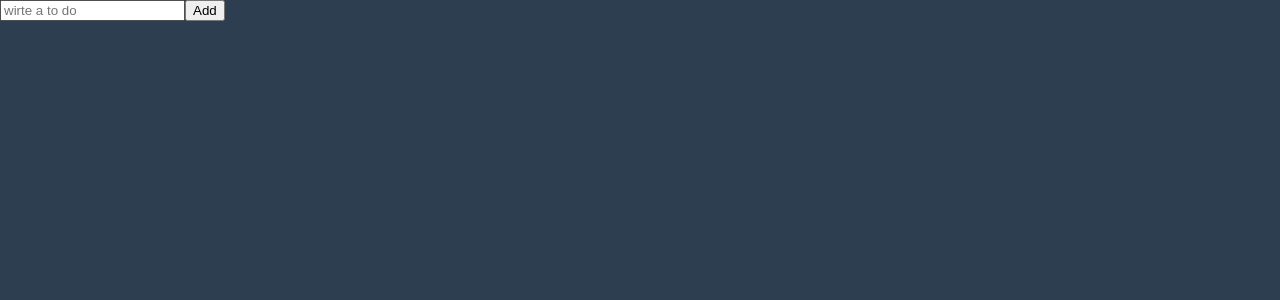
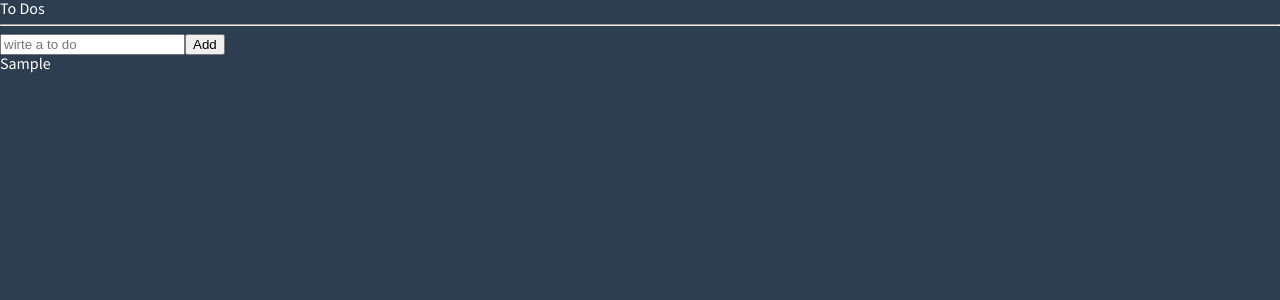
Before and after one commit to babooteng2/react-masterclass, a React (Create React App) app: page / in a window 1280 px wide. Both pictures are taken after typing "Sample" into the empty fields and a click on the button "Add". Shown: the top 300 px of the page. Built offline with nearby package versions, Linux system fonts and the light colour scheme.

Commit message:
#5.11 Add To Do with Recoil

```diff
--- a/src/App.tsx
+++ b/src/App.tsx
@@ -1,5 +1,5 @@
 import { createGlobalStyle } from "styled-components";
-import TodoList from "./TodoList";
+import TodoList from "./components/TodoList";
 
 const GlobalStyle = createGlobalStyle`
   @import url('https://fonts.googleapis.com/css2?family=Source+Sans+Pro:wght@300;400&display=swap');
--- a/src/TodoList.tsx
+++ /dev/null
@@ -1,29 +0,0 @@
-import React from "react";
-import { useForm } from "react-hook-form";
-
-interface IForm {
-  toDo: string;
-}
-
-function TodoList() {
-  const { register, handleSubmit, setValue } = useForm<IForm>();
-  const hadleValid = (data: IForm) => {
-    console.log("add to do", data.toDo);
-    setValue("toDo", "");
-  };
-  return (
-    <div>
-      <form onSubmit={handleSubmit(hadleValid)}>
-        <input
-          {...register("toDo", {
-            required: "Please write a To Do",
-          })}
-          placeholder="wirte a to do"
-        />
-        <button>Add</button>
-      </form>
-    </div>
-  );
-}
-
-export default TodoList;
--- /dev/null
+++ b/src/components/TodoList.tsx
@@ -0,0 +1,56 @@
+import React from "react";
+import { useForm } from "react-hook-form";
+import { atom, useRecoilState } from "recoil";
+
+interface IForm {
+  toDo: string;
+}
+
+interface IToDo {
+  id: number;
+  text: string;
+  category: "TO_DO" | "DOING" | "DONE";
+}
+
+const toDoState = atom<IToDo[]>({
+  key: "toDo",
+  default: [],
+});
+
+function TodoList() {
+  const [toDos, setToDos] = useRecoilState(toDoState);
+  /* const value = useRecoilValue(toDoState);
+  const modFn = useSetRecoilState(toDoState); */
+  const { register, handleSubmit, setValue } = useForm<IForm>();
+  const hadleValid = ({ toDo }: IForm) => {
+    console.log("add to do", toDo);
+    setToDos((oldToDos) => [
+      { id: Date.now(), text: toDo, category: "TO_DO" },
+      ...oldToDos,
+    ]);
+    setValue("toDo", "");
+  };
+  console.log(toDos);
+  return (
+    <div>
+      <h1>To Dos</h1>
+      <hr />
+      <form onSubmit={handleSubmit(hadleValid)}>
+        <input
+          {...register("toDo", {
+            required: "Please write a To Do",
+          })}
+          placeholder="wirte a to do"
+        />
+        <button>Add</button>
+      </form>
+      <ul>
+        {toDos.map((toDo) => (
+          <li key={toDo.id}>{toDo.text}</li>
+        ))}
+      </ul>
+    </div>
+  );
+}
+
+export default TodoList;
```
